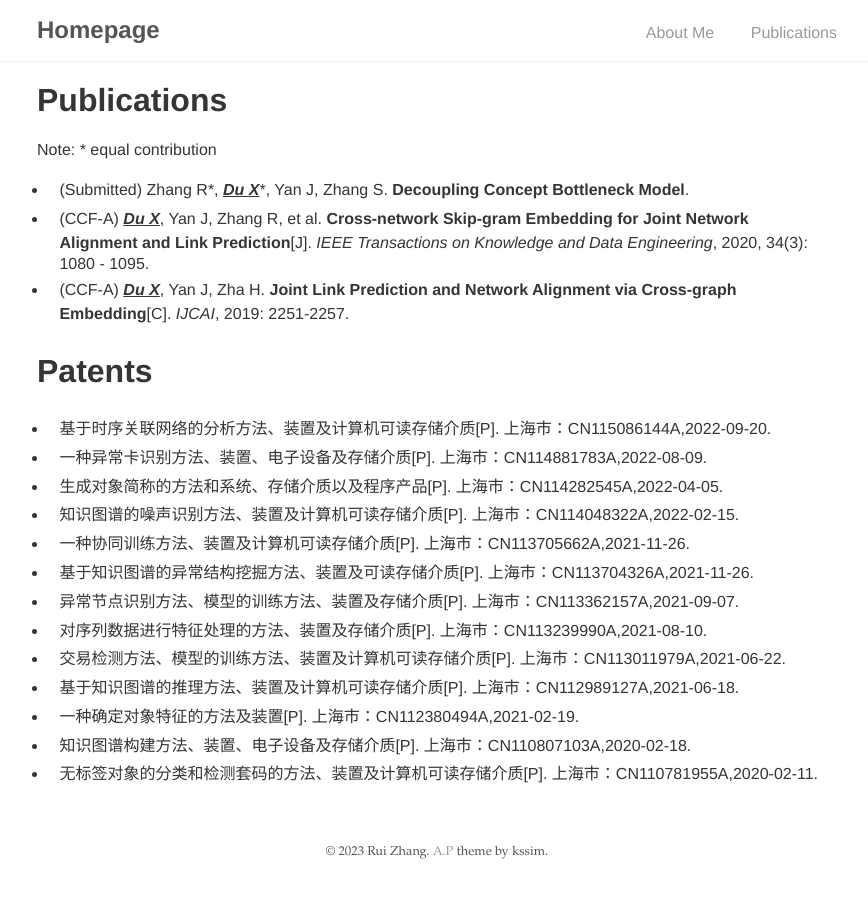
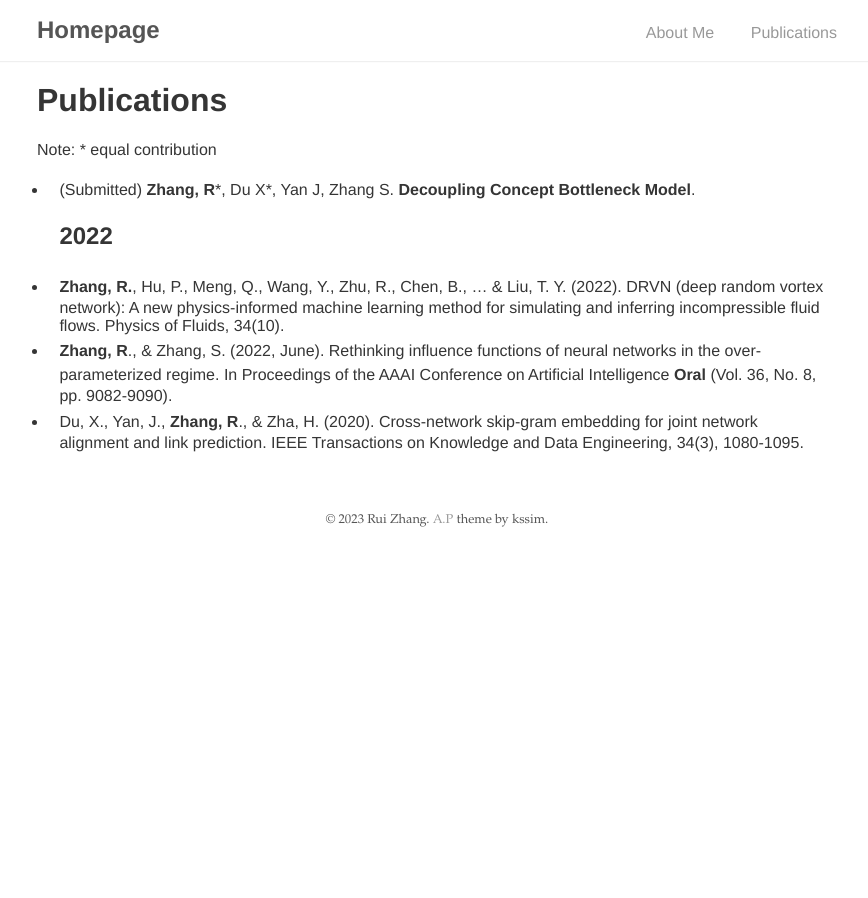
Before and after one commit to optray/optray.github.io, a Jekyll site: the page built from publication/index.md, in a window 1280 px wide. Shown: the whole page, without its empty margins (203-1071 px from the left). Built offline with Jekyll 4.4.1, drawn with Linux system fonts in a browser that asks for light colours; our own code applies the rules of GitHub Pages for plain Markdown files.

Commit message:
Update index.md

```diff
--- a/publication/index.md
+++ b/publication/index.md
@@ -4,21 +4,8 @@ layout: base
 
 # Publications
 Note: * equal contribution
-+ (Submitted) Zhang R\*, **_<u>Du X</u>_**\*, Yan J, Zhang S. **Decoupling Concept Bottleneck Model**.
-+ (CCF-A) **_<u>Du X</u>_**, Yan J, Zhang R, et al. **Cross-network Skip-gram Embedding for Joint Network Alignment and Link Prediction**[J]. _IEEE Transactions on Knowledge and Data Engineering_, 2020, 34(3): 1080 - 1095.
-+ (CCF-A) **_<u>Du X</u>_**, Yan J, Zha H. **Joint Link Prediction and Network Alignment via Cross-graph Embedding**[C]. _IJCAI_, 2019: 2251-2257.
-
-# Patents
-+ 基于时序关联网络的分析方法、装置及计算机可读存储介质[P]. 上海市：CN115086144A,2022-09-20.
-+ 一种异常卡识别方法、装置、电子设备及存储介质[P]. 上海市：CN114881783A,2022-08-09.
-+ 生成对象简称的方法和系统、存储介质以及程序产品[P]. 上海市：CN114282545A,2022-04-05.
-+ 知识图谱的噪声识别方法、装置及计算机可读存储介质[P]. 上海市：CN114048322A,2022-02-15.
-+ 一种协同训练方法、装置及计算机可读存储介质[P]. 上海市：CN113705662A,2021-11-26.
-+ 基于知识图谱的异常结构挖掘方法、装置及可读存储介质[P]. 上海市：CN113704326A,2021-11-26.
-+ 异常节点识别方法、模型的训练方法、装置及存储介质[P]. 上海市：CN113362157A,2021-09-07.
-+ 对序列数据进行特征处理的方法、装置及存储介质[P]. 上海市：CN113239990A,2021-08-10.
-+ 交易检测方法、模型的训练方法、装置及计算机可读存储介质[P]. 上海市：CN113011979A,2021-06-22.
-+ 基于知识图谱的推理方法、装置及计算机可读存储介质[P]. 上海市：CN112989127A,2021-06-18.
-+ 一种确定对象特征的方法及装置[P]. 上海市：CN112380494A,2021-02-19.
-+ 知识图谱构建方法、装置、电子设备及存储介质[P]. 上海市：CN110807103A,2020-02-18.
-+ 无标签对象的分类和检测套码的方法、装置及计算机可读存储介质[P]. 上海市：CN110781955A,2020-02-11.
++ (Submitted) **Zhang, R**\*, Du X\*, Yan J, Zhang S. **Decoupling Concept Bottleneck Model**.
+## 2022
++ **Zhang, R.**, Hu, P., Meng, Q., Wang, Y., Zhu, R., Chen, B., ... & Liu, T. Y. (2022). DRVN (deep random vortex network): A new physics-informed machine learning method for simulating and inferring incompressible fluid flows. Physics of Fluids, 34(10).
++ **Zhang, R**., & Zhang, S. (2022, June). Rethinking influence functions of neural networks in the over-parameterized regime. In Proceedings of the AAAI Conference on Artificial Intelligence **Oral** (Vol. 36, No. 8, pp. 9082-9090).
++ Du, X., Yan, J., **Zhang, R**., & Zha, H. (2020). Cross-network skip-gram embedding for joint network alignment and link prediction. IEEE Transactions on Knowledge and Data Engineering, 34(3), 1080-1095.
```
